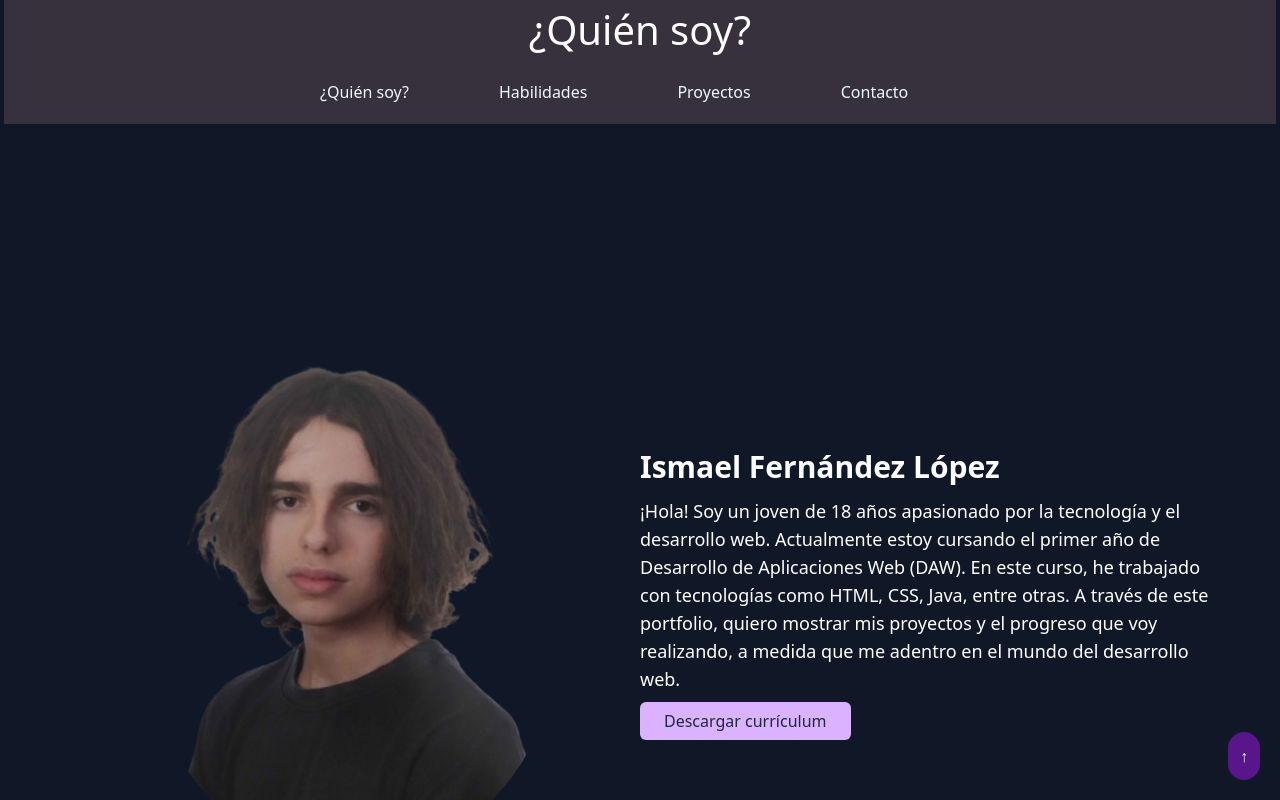
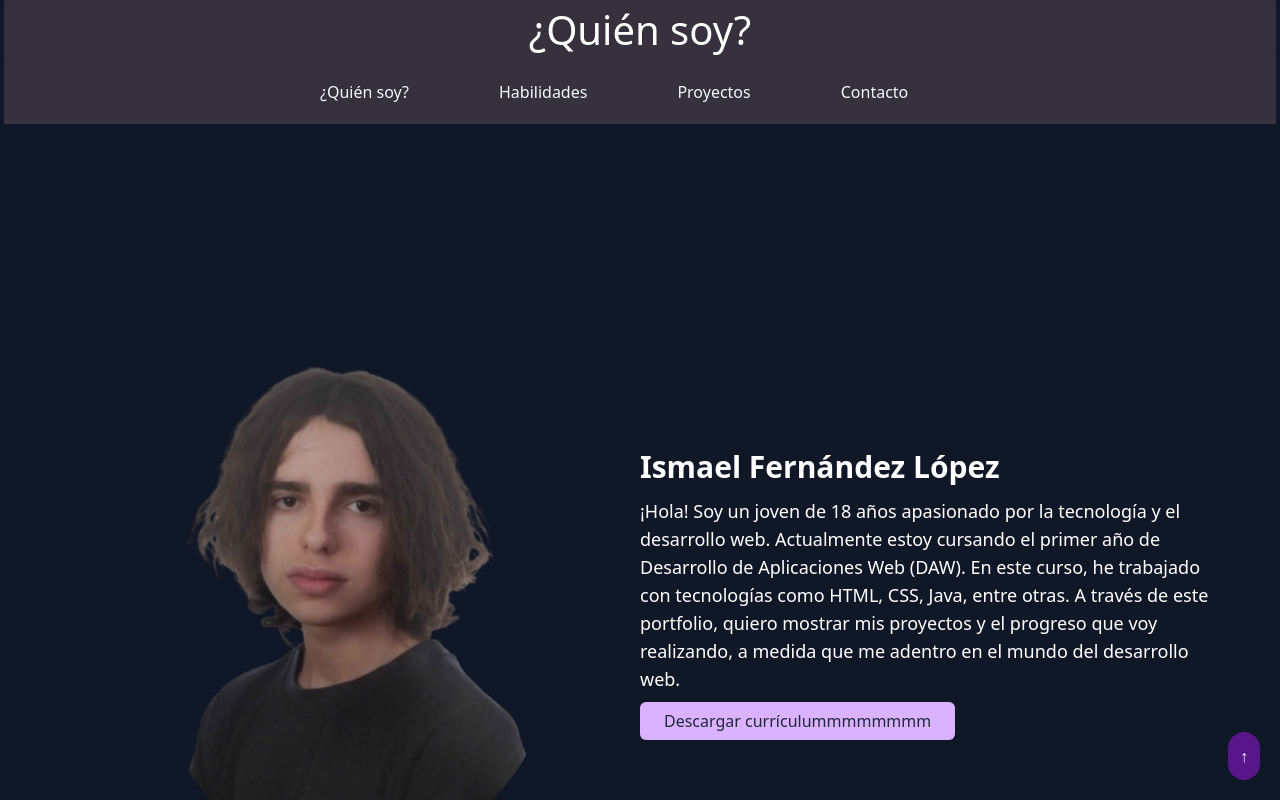
Before and after one commit to Vixtinity/portfolioreact, a React (Vite) app: page / in a window 1280 px wide. Shown: the top 800 px of the page. Built offline with nearby package versions, Linux system fonts and the light colour scheme.

Commit message:
prueba argo

```diff
--- a/src/Pages/Home.tsx
+++ b/src/Pages/Home.tsx
@@ -40,7 +40,7 @@ const Home: React.FC = () => {
       {/* Header */}
       <header>
         <div className="container mx-auto px-1">
-          <Header titulo="¿Quién soyyyyyyy?" />
+          <Header titulo="¿Quién soy?" />
         </div>
       </header>
 
@@ -68,7 +68,7 @@ const Home: React.FC = () => {
                 download="curriculum.pdf"
                 className="bg-purple-300 text-gray-800 py-2 px-6 rounded-md hover:bg-pink-400 transition"
               >
-                Descargar currículum
+                Descargar currículummmmmmmm
               </a>
             </div>
           </div>
```
